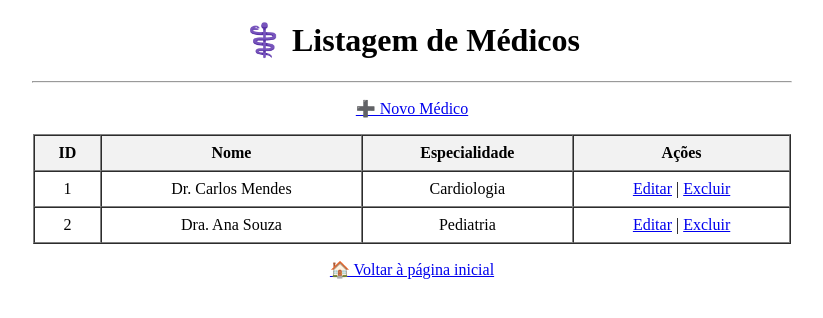
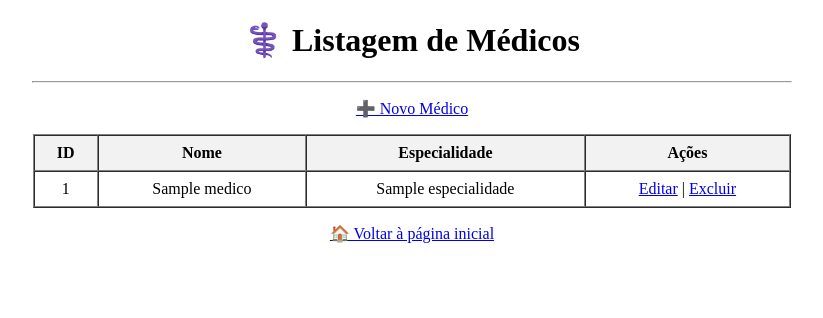
Before and after one commit to CaioAmorim-dev/django-hospital-crud, a Django app: template hospital/templates/medicos/home.html in a window 1280 px wide. Shown: the top 318 px of the page, without its empty margins (228-1051 px from the left). Run offline with Django 5.2, Linux system fonts and the light colour scheme; the template is opened without the code that fills it: most values are stand-ins (such as "Sample title", 1, 10 or a date in 2020).

Commit message:
feat: Tornando listagem de medicos dinâmica usando loop e URLs Django.

```diff
--- a/hospital/templates/medicos/home.html
+++ b/hospital/templates/medicos/home.html
@@ -1,5 +1,5 @@
 <!-- arquivo destinado para pagina home do sistema de medicos -->
- <!DOCTYPE html>
+<!DOCTYPE html>
 <html lang="pt-br">
 <head>
     <meta charset="UTF-8">
@@ -9,7 +9,8 @@
     <center>
         <h1>⚕️ Listagem de Médicos</h1>
         <hr width="60%">
-        <p><a href="forms.html">➕ Novo Médico</a></p>
+
+        <p><a href="{% url 'criar_medico' %}">➕ Novo Médico</a></p>
 
         <table border="1" cellpadding="8" cellspacing="0" width="60%">
             <tr bgcolor="#f2f2f2">
@@ -18,24 +19,22 @@
                 <th>Especialidade</th>
                 <th>Ações</th>
             </tr>
+
+            {% for medico in medicos %}
             <tr align="center">
-                <td>1</td>
-                <td>Dr. Carlos Mendes</td>
-                <td>Cardiologia</td>
+                <td>{{ medico.id }}</td>
+                <td>{{ medico.nome }}</td>
+                <td>{{ medico.especialidade }}</td>
                 <td>
-                    <a href="forms.html">Editar</a> |
-                    <a href="delete.html">Excluir</a>
+                    <a href="{% url 'editar_medico' medico.id %}">Editar</a> |
+                    <a href="{% url 'excluir_medico' medico.id %}">Excluir</a>
                 </td>
             </tr>
+            {% empty %}
             <tr align="center">
-                <td>2</td>
-                <td>Dra. Ana Souza</td>
-                <td>Pediatria</td>
-                <td>
-                    <a href="forms.html">Editar</a> |
-                    <a href="delete.html">Excluir</a>
-                </td>
+                <td colspan="4">Nenhum médico cadastrado.</td>
             </tr>
+            {% endfor %}
         </table>
 
         <p><a href="/">🏠 Voltar à página inicial</a></p>
```
